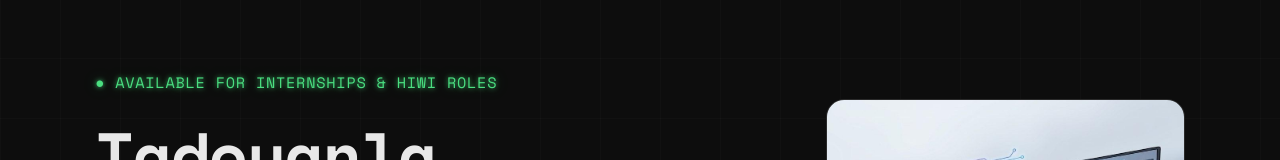
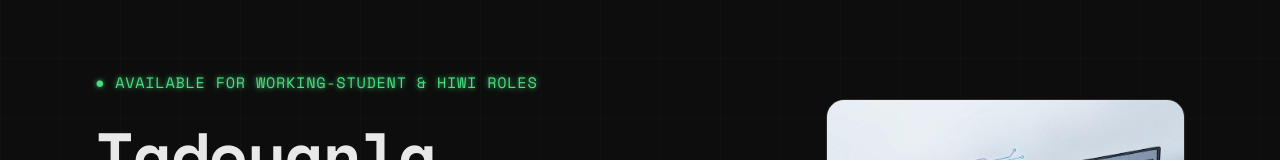
Before and after one commit to billchriss717/billchriss717.github.io, a plain HTML site: page index.html in a window 1280 px wide. Shown: the part 122-282 px from the top of the page. Drawn offline with nearby package versions, Linux system fonts and the light colour scheme.

Commit message:
Small text modification

```diff
--- a/index.html
+++ b/index.html
@@ -21,7 +21,7 @@
 
 <div id="hero" style="position:relative;">
   <div class="hero-inner">
-    <p class="hero-tag">&#x25CF; Available for internships &amp; Hiwi roles</p>
+    <p class="hero-tag">&#x25CF; Available for Working-Student &amp; Hiwi roles</p>
     <h1 class="hero-name">
       Tadouanla<br/>Guetchuin Billy
       <span>Embedded Systems &amp; FPGA Engineer</span>
```
